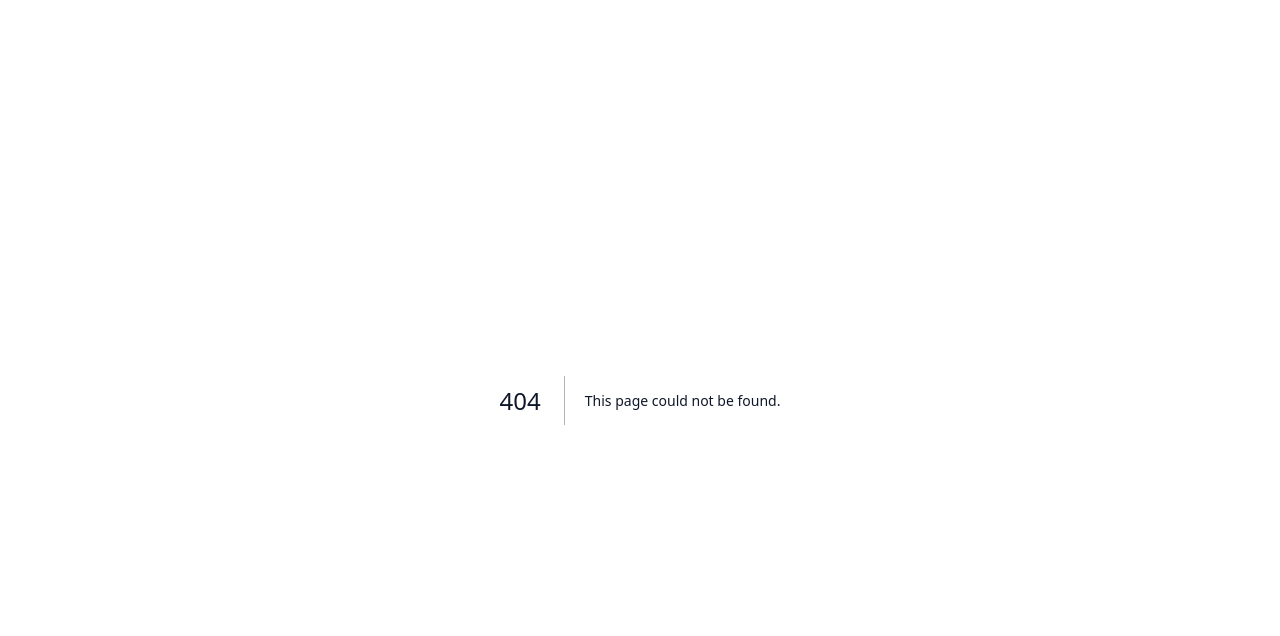
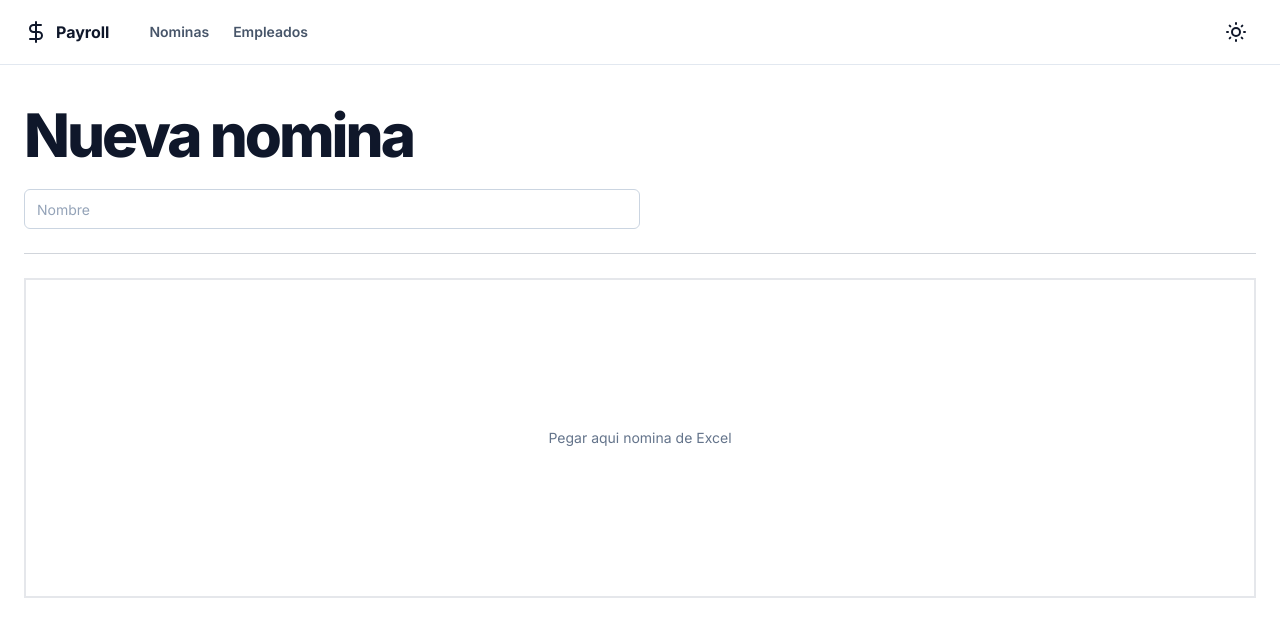
Before and after one commit to jsep/payroll, a Next.js app: page /payroll/new in a window 1280 px wide. Before the commit this address had no page. Shown: the top 636 px of the page. Built offline with nearby package versions, Linux system fonts and the light colour scheme.

Commit message:
Create new payroll page

```diff
--- a/components/layout.tsx
+++ b/components/layout.tsx
@@ -1,3 +1,5 @@
+import React from "react"
+
 import { SiteHeader } from "@/components/site-header"
 
 interface LayoutProps {
--- a/payroll/PayrollPage.tsx
+++ b/components/payroll/PayrollPage.tsx
@@ -1,20 +1,17 @@
+import Link from "next/link"
 import { Plus } from "lucide-react"
 
 import { Button } from "@/components/ui/button"
 import { Divider } from "@/components/ui/divider"
 import { Input } from "@/components/ui/input"
+import { PageTitle } from "@/components/ui/page-title"
 
 
 export function PayrollPage() {
   return (
     <section className="container grid items-center gap-6 pt-6 pb-8 md:py-10">
       <div className="flex max-w-[980px] flex-col items-start gap-2">
-        <h1
-          data-testid="title"
-          className="text-3xl font-extrabold leading-tight tracking-tighter sm:text-3xl md:text-5xl lg:text-6xl"
-        >
-          Lista de nominas
-        </h1>
+        <PageTitle title={"Lista de nominas"} />
       </div>
       <div className="flex gap-4">
         <SearchPayroll />
@@ -92,6 +89,7 @@ export function PayrollList() {
 
 export function NewPayrollButton() {
   return (
+    <Link href="/payroll/new">
       <Button
         data-testid="new-payroll-button"
         className={
@@ -100,5 +98,6 @@ export function NewPayrollButton() {
       >
         <Plus className={"h-[100] w-[100]"} />
       </Button>
+    </Link>
   )
 }
--- /dev/null
+++ b/components/ui/page-title.tsx
@@ -0,0 +1,15 @@
+export type PageTitleProps = {
+  id?: string
+  title: string
+}
+
+export function PageTitle({ id = "title", title }: PageTitleProps) {
+  return (
+    <h1
+      data-testid={id}
+      className="text-3xl font-extrabold leading-tight tracking-tighter sm:text-3xl md:text-5xl lg:text-6xl"
+    >
+      {title}
+    </h1>
+  )
+}
--- a/pages/index.tsx
+++ b/pages/index.tsx
@@ -1,7 +1,7 @@
 import Head from "next/head"
-import { PayrollPage } from "@/payroll/PayrollPage"
 
 import { Layout } from "@/components/layout"
+import { PayrollPage } from "@/components/payroll/PayrollPage"
 
 
 export default function IndexPage() {
--- /dev/null
+++ b/pages/payroll/new.tsx
@@ -0,0 +1,31 @@
+import Head from "next/head"
+
+import { Layout } from "@/components/layout"
+import { Divider } from "@/components/ui/divider"
+import { Input } from "@/components/ui/input"
+import { PageTitle } from "@/components/ui/page-title"
+
+
+export default function NewPayrollPage() {
+  return (
+    <Layout>
+      <Head>
+        <title>Nueva nomina</title>
+        <meta name="viewport" content="width=device-width, initial-scale=1" />
+        <link rel="icon" href="/favicon.ico" />
+      </Head>
+      <section className="container grid grid-cols-1 items-center gap-6 pt-6 pb-8 md:py-10">
+        <PageTitle title={"Nueva nomina"} />
+        <div className="flex gap-4">
+          <Input className={"w-[50%]"} type="search" placeholder="Nombre" />
+        </div>
+        <Divider />
+        <div className="flex flex h-80 w-full items-center justify-center gap-4 border-2">
+          <p className="text-sm text-slate-500 dark:text-slate-400">
+            Pegar aqui nomina de Excel
+          </p>
+        </div>
+      </section>
+    </Layout>
+  )
+}
```
Lines whose indentation alone changed are shown as unchanged.
